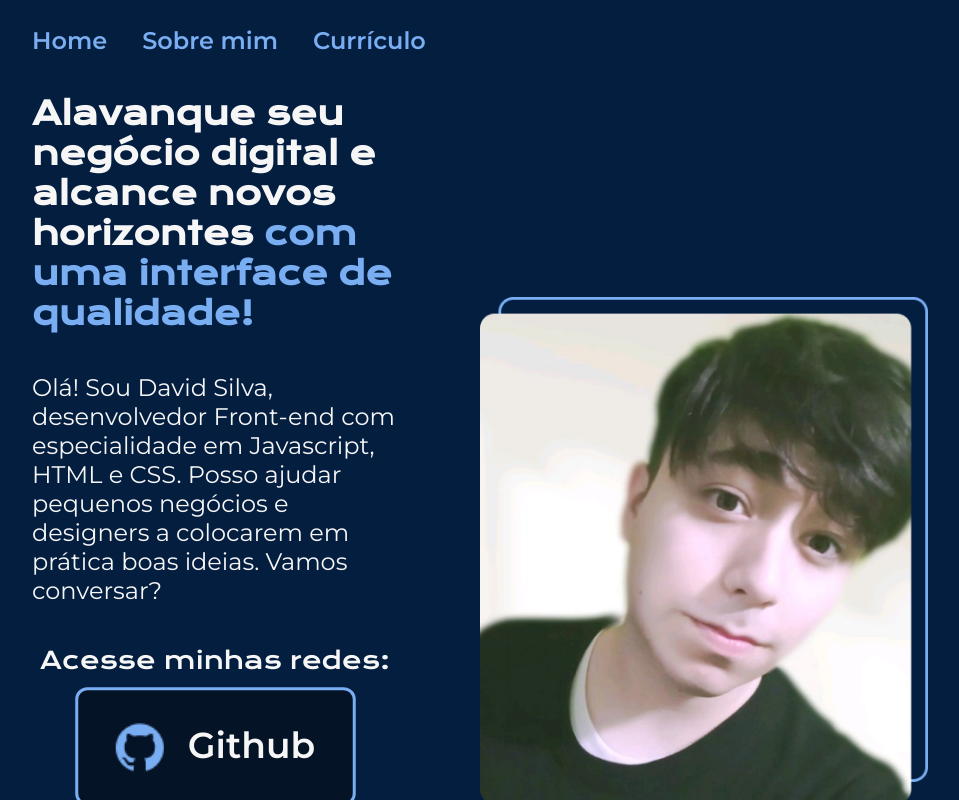
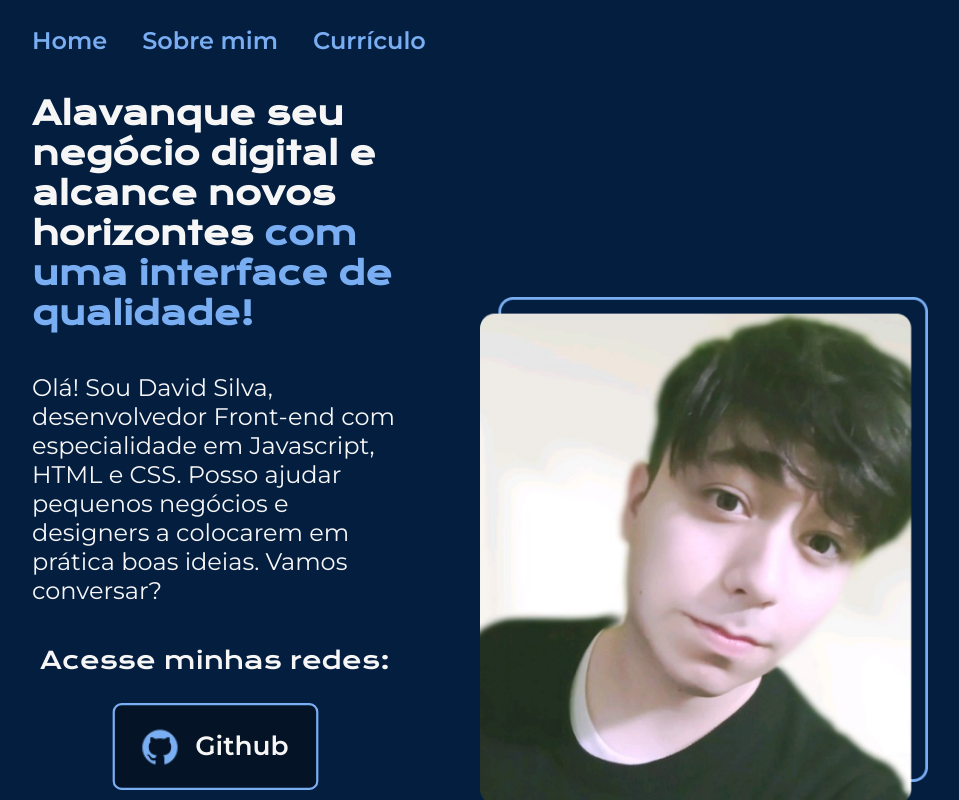
Before and after one commit to davsteixeira/portfolio, a plain HTML site: page index.html in a window 1280 px wide. In both pictures the pointer is over the link "Github". Shown: the top 800 px of the page, without its empty margins (160-1119 px from the left). Drawn offline with nearby package versions, Linux system fonts and the light colour scheme.

Commit message:
Add files via upload

```diff
--- a/styles/style.css
+++ b/styles/style.css
@@ -102,7 +102,7 @@ body {
 
 .apresentacao__links__navegacao:hover {
     background-color: #051326;
-    scale: 1.5;
+    scale: 1.1;
 }
 
 .apresentacao__imagem {
```
